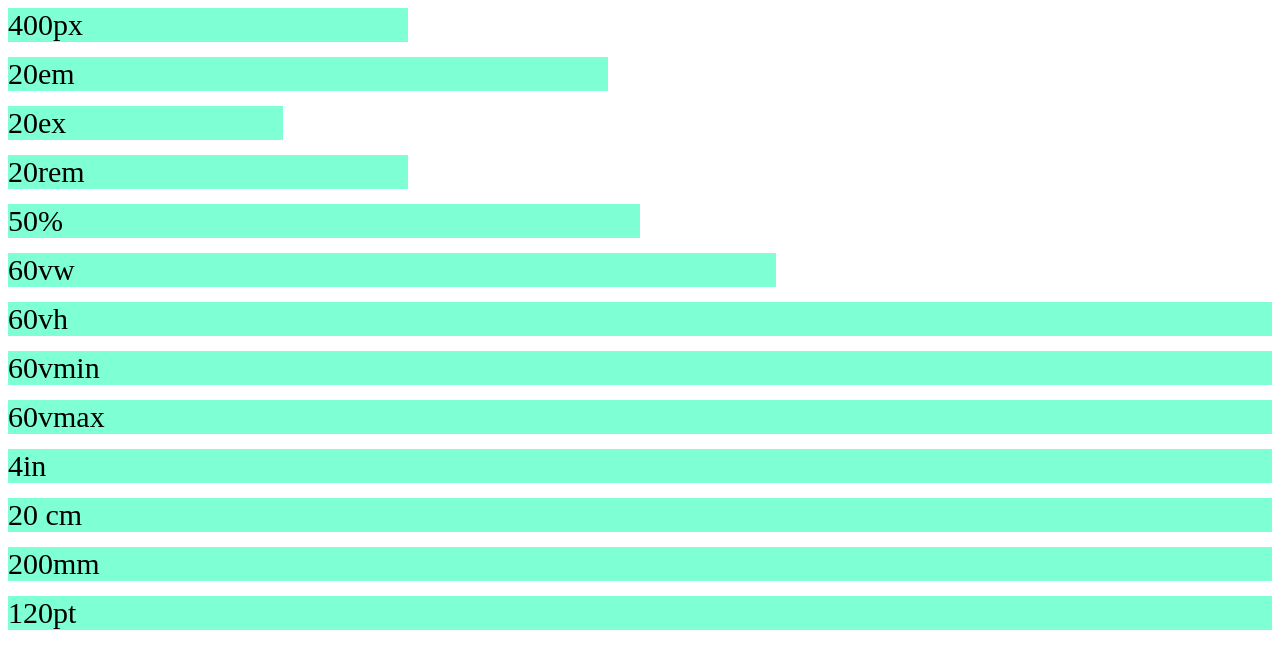
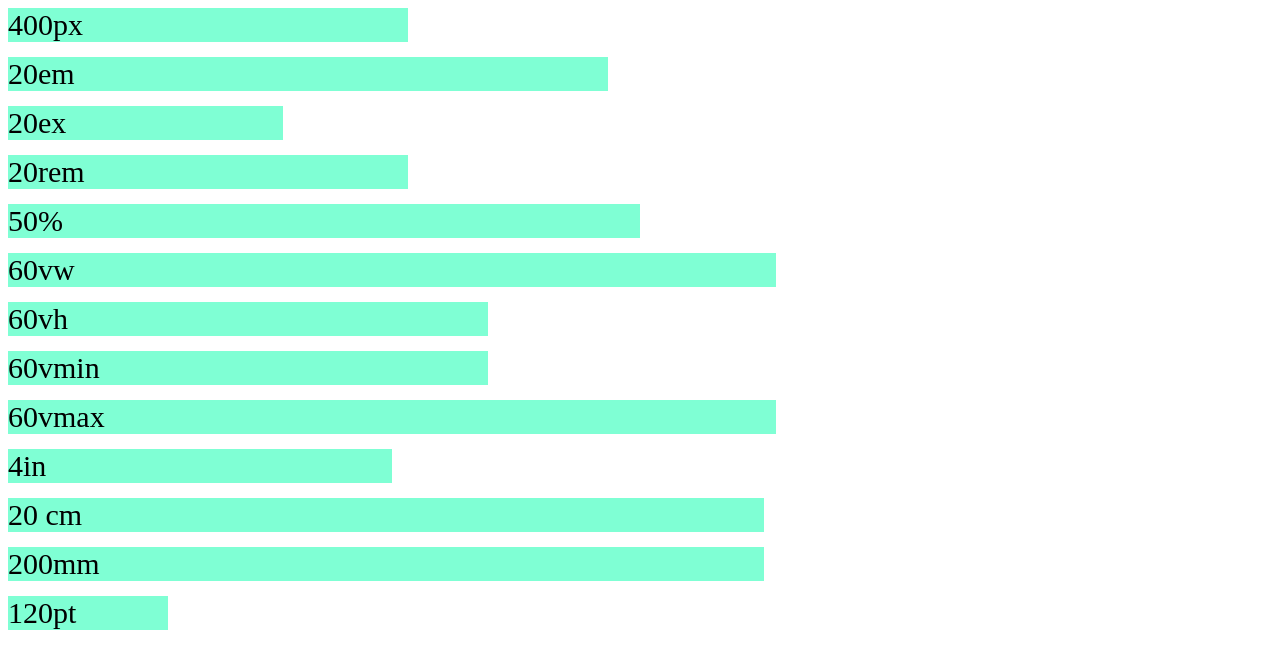
Before and after one commit to mat1489/jednostkicss, a plain HTML site: page index.html in a window 1280 px wide. Drawn offline with Linux system fonts and the light colour scheme.

Commit message:
koniec jednostek css

```diff
--- a/css/style.css
+++ b/css/style.css
@@ -35,3 +35,31 @@ html{
 #vw{
     width:60vw;
 }
+
+#vh{
+    width:60vh;
+}
+
+#vmin{
+    width:60vmin;
+}
+
+#vmax{
+    width:60vmax;
+}
+
+#inch{
+    width: 4in;
+}
+
+#cm{
+    width: 20cm;
+}
+
+#mm{
+    width: 200mm;
+}
+
+#pt{
+    width: 120pt;
+}
```
